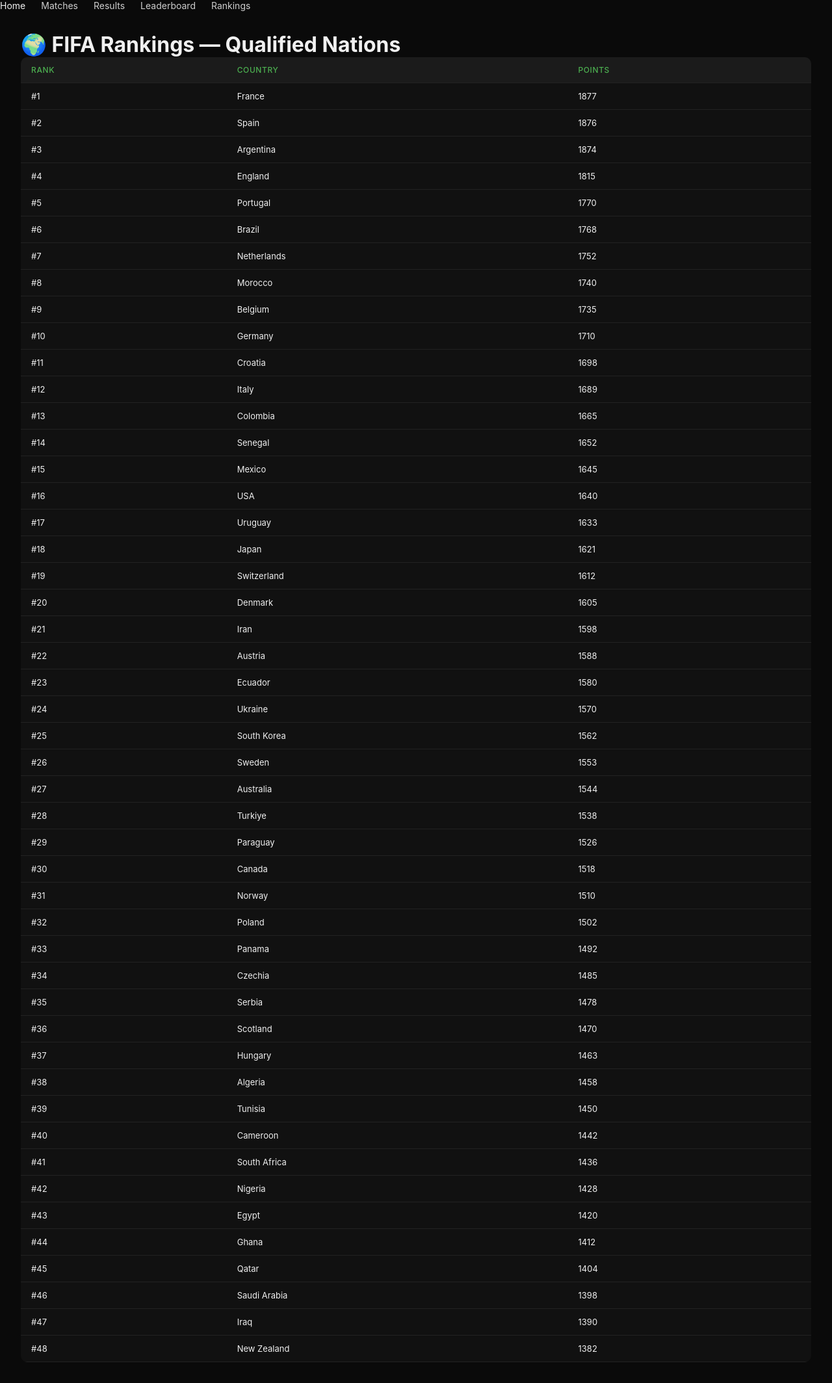
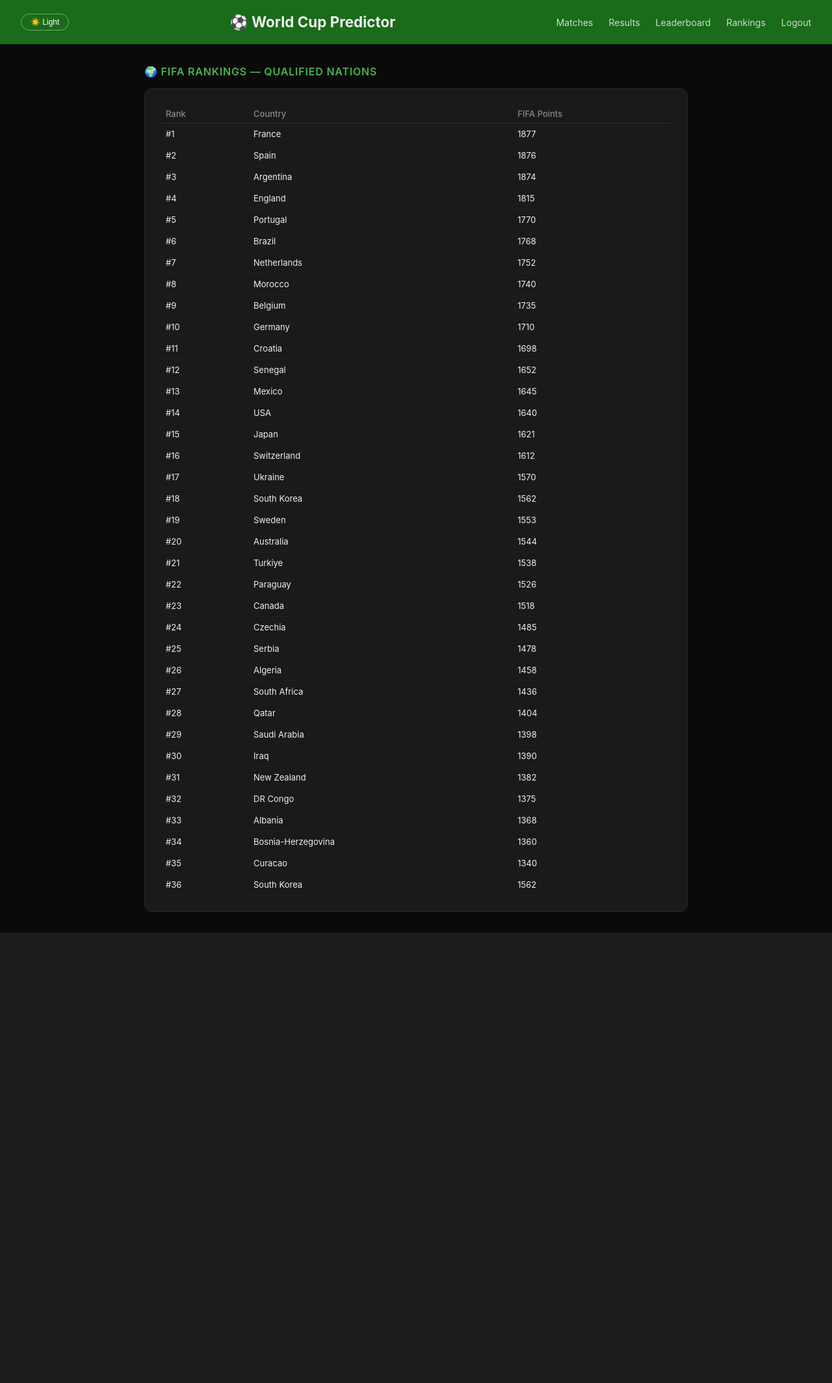
Before and after one commit to jkyplayz-rb/worldcup-predictor, a Flask app: page /rankings in a window 1280 px wide. Shown: the whole page at 65% size. After the commit the page ends 1435 px from the top, so only its background shows below. Run offline with Flask 3, Linux system fonts and the light colour scheme; a user stored in the database is signed in.

Commit message:
fix: unify rankings page UI to match app style and add nav to all pages

```diff
--- a/templates/leaderboard.html
+++ b/templates/leaderboard.html
@@ -12,6 +12,7 @@
       <a href="/">Matches</a>
       <a href="/results">Results</a>
       <a href="/leaderboard">Leaderboard</a>
+      <a href="/rankings">Rankings</a>
       <a href="/logout">Logout</a>
     </nav>
   </header>
--- a/templates/rankings.html
+++ b/templates/rankings.html
@@ -2,35 +2,56 @@
 <html lang="en">
 <head>
   <meta charset="UTF-8">
-  <title>FIFA Rankings</title>
-  <link rel="stylesheet" href="{{ url_for('static', filename='style.css') }}">
+  <title>FIFA Rankings — World Cup Predictor</title>
+  <link rel="stylesheet" href="/static/style.css">
 </head>
-
 <body>
-
+  <header>
+    <button id="theme-toggle" onclick="toggleTheme()">☀️ Light</button>
+    <script>
+      function toggleTheme() {
+        const body = document.body;
+        const btn = document.getElementById('theme-toggle');
+        if (body.classList.contains('light')) {
+          body.classList.remove('light');
+          btn.textContent = '☀️ Light';
+          localStorage.setItem('theme', 'dark');
+        } else {
+          body.classList.add('light');
+          btn.textContent = '🌙 Dark';
+          localStorage.setItem('theme', 'light');
+        }
+      }
+      if (localStorage.getItem('theme') === 'light') {
+        document.body.classList.add('light');
+        document.getElementById('theme-toggle').textContent = '🌙 Dark';
+      }
+    </script>
+    <h1>⚽ World Cup Predictor</h1>
     <nav>
-    <a href="/">Home</a>
-    <a href="/matches">Matches</a>
+      <a href="/">Matches</a>
       <a href="/results">Results</a>
       <a href="/leaderboard">Leaderboard</a>
       <a href="/rankings">Rankings</a>
+      <a href="/logout">Logout</a>
     </nav>
+  </header>
 
-  <div class="fifa-rankings-section">
-    <h1>🌍 FIFA Rankings — Qualified Nations</h1>
-
-    <table class="rankings-table">
+  <main>
+    <h2 class="section-title">🌍 FIFA Rankings — Qualified Nations</h2>
+    <div class="card">
+      <table>
         <thead>
           <tr>
             <th>Rank</th>
             <th>Country</th>
-          <th>Points</th>
+            <th>FIFA Points</th>
           </tr>
         </thead>
-
-      <tbody id="fifa-rankings-body"></tbody>
+        <tbody id="rankings-body"></tbody>
       </table>
     </div>
+  </main>
 
   <script>
     const fifaRankings = [
@@ -45,49 +66,36 @@
       { rank: 9, country: "Belgium", points: 1735 },
       { rank: 10, country: "Germany", points: 1710 },
       { rank: 11, country: "Croatia", points: 1698 },
-  { rank: 12, country: "Italy", points: 1689 },
-  { rank: 13, country: "Colombia", points: 1665 },
-  { rank: 14, country: "Senegal", points: 1652 },
-  { rank: 15, country: "Mexico", points: 1645 },
-  { rank: 16, country: "USA", points: 1640 },
-  { rank: 17, country: "Uruguay", points: 1633 },
-  { rank: 18, country: "Japan", points: 1621 },
-  { rank: 19, country: "Switzerland", points: 1612 },
-  { rank: 20, country: "Denmark", points: 1605 },
-  { rank: 21, country: "Iran", points: 1598 },
-  { rank: 22, country: "Austria", points: 1588 },
-  { rank: 23, country: "Ecuador", points: 1580 },
-  { rank: 24, country: "Ukraine", points: 1570 },
-  { rank: 25, country: "South Korea", points: 1562 },
-  { rank: 26, country: "Sweden", points: 1553 },
-  { rank: 27, country: "Australia", points: 1544 },
-  { rank: 28, country: "Turkiye", points: 1538 },
-  { rank: 29, country: "Paraguay", points: 1526 },
-  { rank: 30, country: "Canada", points: 1518 },
-  { rank: 31, country: "Norway", points: 1510 },
-  { rank: 32, country: "Poland", points: 1502 },
-  { rank: 33, country: "Panama", points: 1492 },
-  { rank: 34, country: "Czechia", points: 1485 },
-  { rank: 35, country: "Serbia", points: 1478 },
-  { rank: 36, country: "Scotland", points: 1470 },
-  { rank: 37, country: "Hungary", points: 1463 },
-  { rank: 38, country: "Algeria", points: 1458 },
-  { rank: 39, country: "Tunisia", points: 1450 },
-  { rank: 40, country: "Cameroon", points: 1442 },
-  { rank: 41, country: "South Africa", points: 1436 },
-  { rank: 42, country: "Nigeria", points: 1428 },
-  { rank: 43, country: "Egypt", points: 1420 },
-  { rank: 44, country: "Ghana", points: 1412 },
-  { rank: 45, country: "Qatar", points: 1404 },
-  { rank: 46, country: "Saudi Arabia", points: 1398 },
-  { rank: 47, country: "Iraq", points: 1390 },
-  { rank: 48, country: "New Zealand", points: 1382 }
+      { rank: 12, country: "Senegal", points: 1652 },
+      { rank: 13, country: "Mexico", points: 1645 },
+      { rank: 14, country: "USA", points: 1640 },
+      { rank: 15, country: "Japan", points: 1621 },
+      { rank: 16, country: "Switzerland", points: 1612 },
+      { rank: 17, country: "Ukraine", points: 1570 },
+      { rank: 18, country: "South Korea", points: 1562 },
+      { rank: 19, country: "Sweden", points: 1553 },
+      { rank: 20, country: "Australia", points: 1544 },
+      { rank: 21, country: "Turkiye", points: 1538 },
+      { rank: 22, country: "Paraguay", points: 1526 },
+      { rank: 23, country: "Canada", points: 1518 },
+      { rank: 24, country: "Czechia", points: 1485 },
+      { rank: 25, country: "Serbia", points: 1478 },
+      { rank: 26, country: "Algeria", points: 1458 },
+      { rank: 27, country: "South Africa", points: 1436 },
+      { rank: 28, country: "Qatar", points: 1404 },
+      { rank: 29, country: "Saudi Arabia", points: 1398 },
+      { rank: 30, country: "Iraq", points: 1390 },
+      { rank: 31, country: "New Zealand", points: 1382 },
+      { rank: 32, country: "DR Congo", points: 1375 },
+      { rank: 33, country: "Albania", points: 1368 },
+      { rank: 34, country: "Bosnia-Herzegovina", points: 1360 },
+      { rank: 35, country: "Curacao", points: 1340 },
+      { rank: 36, country: "South Korea", points: 1562 },
     ];
 
-    const rankingsBody = document.getElementById('fifa-rankings-body');
-
+    const body = document.getElementById('rankings-body');
     fifaRankings.forEach(team => {
-      rankingsBody.innerHTML += `
+      body.innerHTML += `
         <tr>
           <td>#${team.rank}</td>
           <td>${team.country}</td>
@@ -96,6 +104,5 @@
       `;
     });
   </script>
-
 </body>
 </html>
--- a/templates/results.html
+++ b/templates/results.html
@@ -12,6 +12,7 @@
       <a href="/">Matches</a>
       <a href="/results">Results</a>
       <a href="/leaderboard">Leaderboard</a>
+      <a href="/rankings">Rankings</a>
       <a href="/logout">Logout</a>
     </nav>
   </header>
```
Lines whose indentation alone changed are shown as unchanged.
